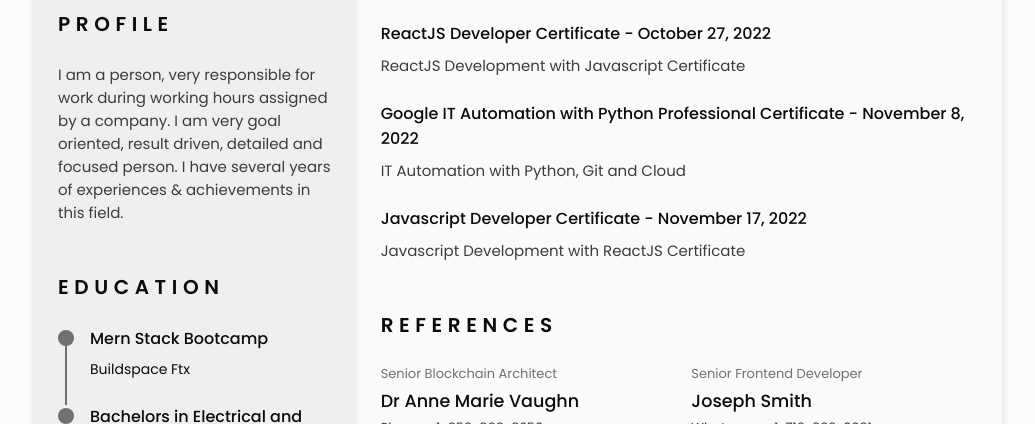
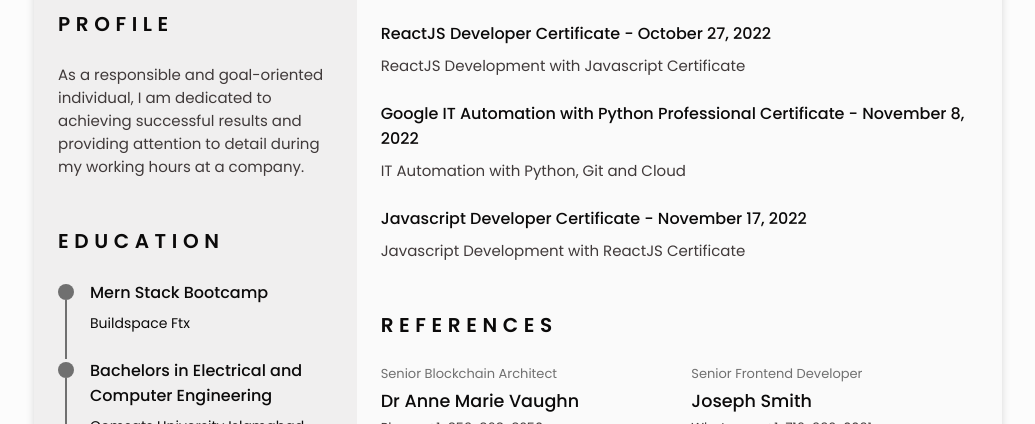
Before and after one commit to Kifal15/Responsive-resume, a plain HTML site: page index.html in a window 1280 px wide. Shown: the part 678-1102 px from the top of the page, without its empty margins (122-1157 px from the left). Drawn offline with nearby package versions, Linux system fonts and the light colour scheme.

Commit message:
Update index.html

```diff
--- a/index.html
+++ b/index.html
@@ -122,7 +122,8 @@
                     <section class="profile section" id="profile">
                         <h2 class="section-title">Profile</h2>
                         <p class="profile_description">
-                            I am a person, very responsible for work during working hours assigned by a company. I am very goal oriented, result driven, detailed and focused person. I have several years of experiences & achievements in this field.
+                            As a responsible and goal-oriented individual, I am dedicated to achieving successful results and providing attention to detail during my working hours at a company.
+
                         </p>
                     </section>
 
```
